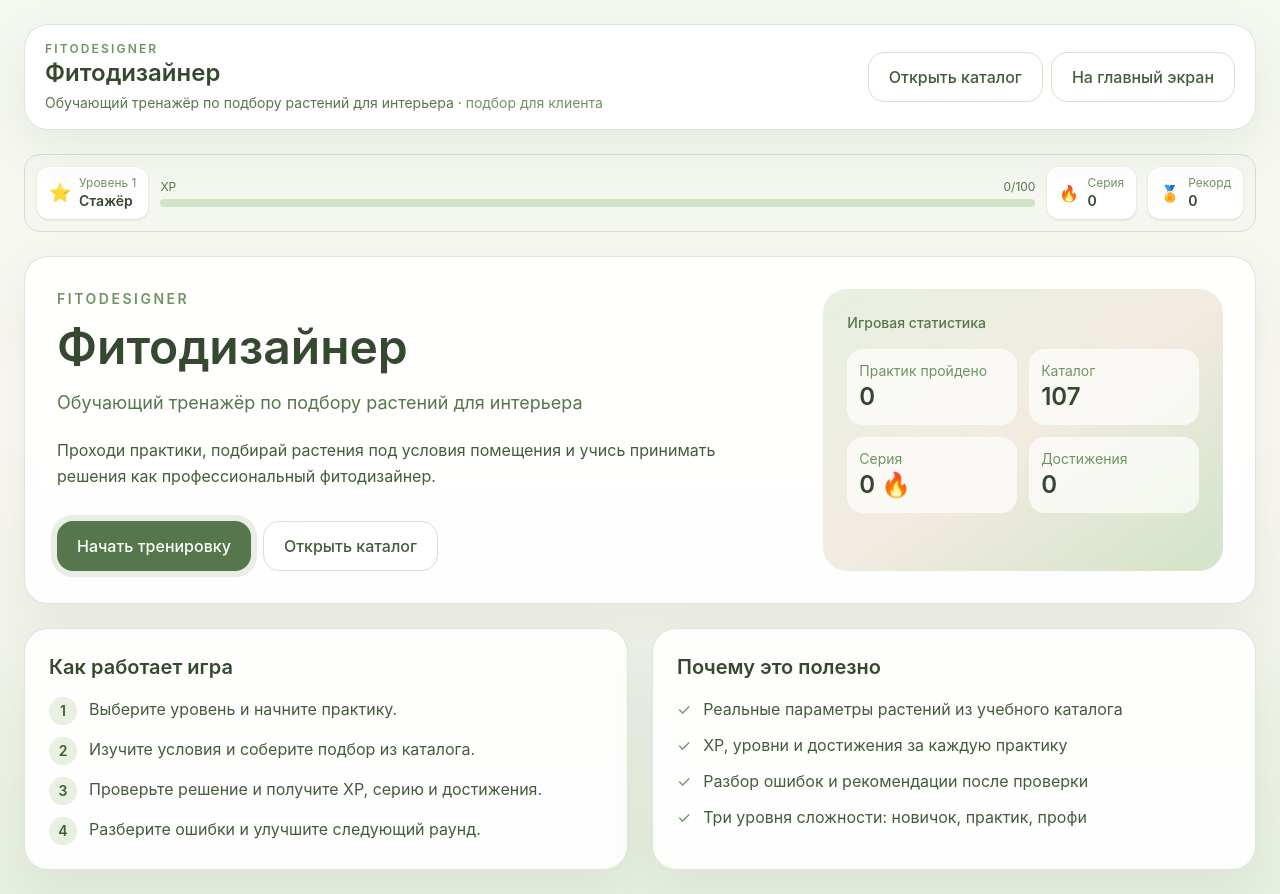
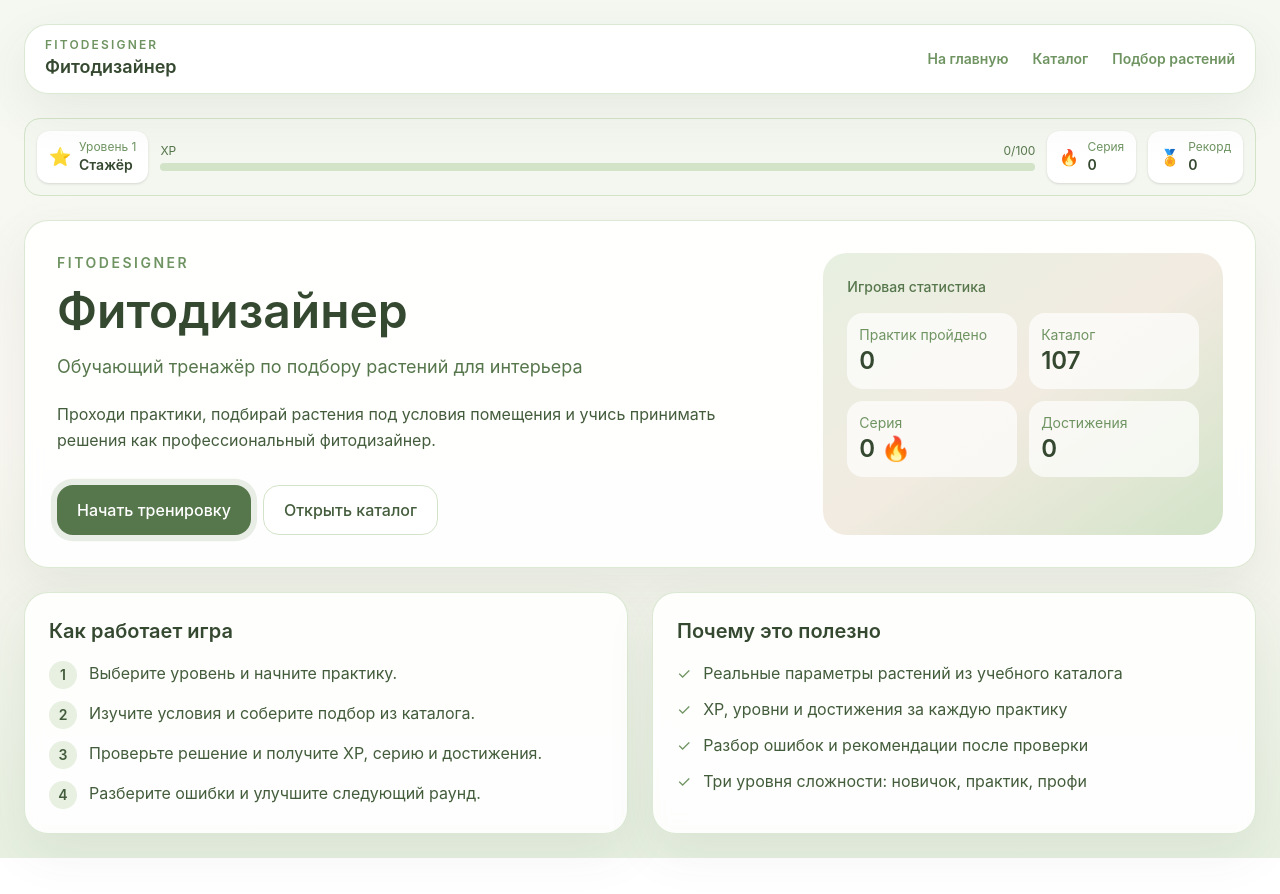
Before and after one commit to VictoriiaMikhaleva/Fitodesigner, a React (Vite) app: page / in a window 1280 px wide. After the commit the page ends 858 px from the top, so only its background shows below. Built offline with nearby package versions, Linux system fonts and the light colour scheme.

Commit message:
навигация

```diff
--- a/src/components/Header.tsx
+++ b/src/components/Header.tsx
@@ -8,36 +8,29 @@
   showHud?: boolean;
 };
 
-const CHOOSE_PLANT_URL = "https://victoriiamikhaleva.github.io/Choose_your_plant/";
+const CHOOSE_CATALOG_URL =
+  "https://victoriiamikhaleva.github.io/Choose_your_plant/plant_selector_catalog_v6_photos_lux_fixed.html";
 
 export function Header({ onHome, onCatalog, progress, showHud = false }: HeaderProps) {
   return (
     <header className="space-y-3">
-      <div className="card flex flex-col gap-4 px-5 py-4 sm:flex-row sm:items-center sm:justify-between">
-        <div className="text-left">
-          <button type="button" onClick={onHome} className="text-left">
-            <p className="text-xs font-semibold uppercase tracking-[0.18em] text-sage-500">Fitodesigner</p>
-            <h1 className="text-2xl font-semibold text-sage-800">Фитодизайнер</h1>
+      <div className="card flex flex-col gap-3 px-5 py-3 sm:flex-row sm:items-center sm:justify-between">
+        <button type="button" onClick={onHome} className="text-left">
+          <p className="text-xs font-semibold uppercase tracking-[0.18em] text-sage-500">Fitodesigner</p>
+          <p className="text-lg font-semibold text-sage-800">Фитодизайнер</p>
+        </button>
+
+        <nav className="flex flex-wrap items-center gap-5 sm:gap-6" aria-label="Навигация">
+          <button type="button" className="site-nav-link" onClick={onHome}>
+            На главную
           </button>
-          <p className="mt-1 text-sm text-sage-600">
-            Обучающий тренажёр по подбору растений для интерьера ·{" "}
-            <a
-              href={CHOOSE_PLANT_URL}
-              className="text-sage-500 underline-offset-2 hover:text-sage-700 hover:underline"
-            >
-              подбор для клиента
-            </a>
-          </p>
-        </div>
-
-        <div className="flex flex-wrap gap-2">
-          <button type="button" className="btn-secondary" onClick={onCatalog}>
-            Открыть каталог
+          <button type="button" className="site-nav-link" onClick={onCatalog}>
+            Каталог
           </button>
-          <button type="button" className="btn-secondary" onClick={onHome}>
-            На главный экран
-          </button>
-        </div>
+          <a className="site-nav-link" href={CHOOSE_CATALOG_URL}>
+            Подбор растений
+          </a>
+        </nav>
       </div>
 
       {showHud && progress && <GameHud progress={progress} compact />}
--- a/src/index.css
+++ b/src/index.css
@@ -40,6 +40,10 @@
 
   .btn-secondary {
     @apply inline-flex items-center justify-center rounded-2xl border border-sage-200 bg-white px-5 py-3 font-medium text-sage-700 transition hover:bg-sage-50;
+  }
+
+  .site-nav-link {
+    @apply border-0 bg-transparent p-0 text-sm font-semibold text-sage-500 transition hover:text-sage-800 focus-visible:outline-none focus-visible:text-sage-800 focus-visible:underline focus-visible:underline-offset-4;
   }
 
   .field-label {
```
